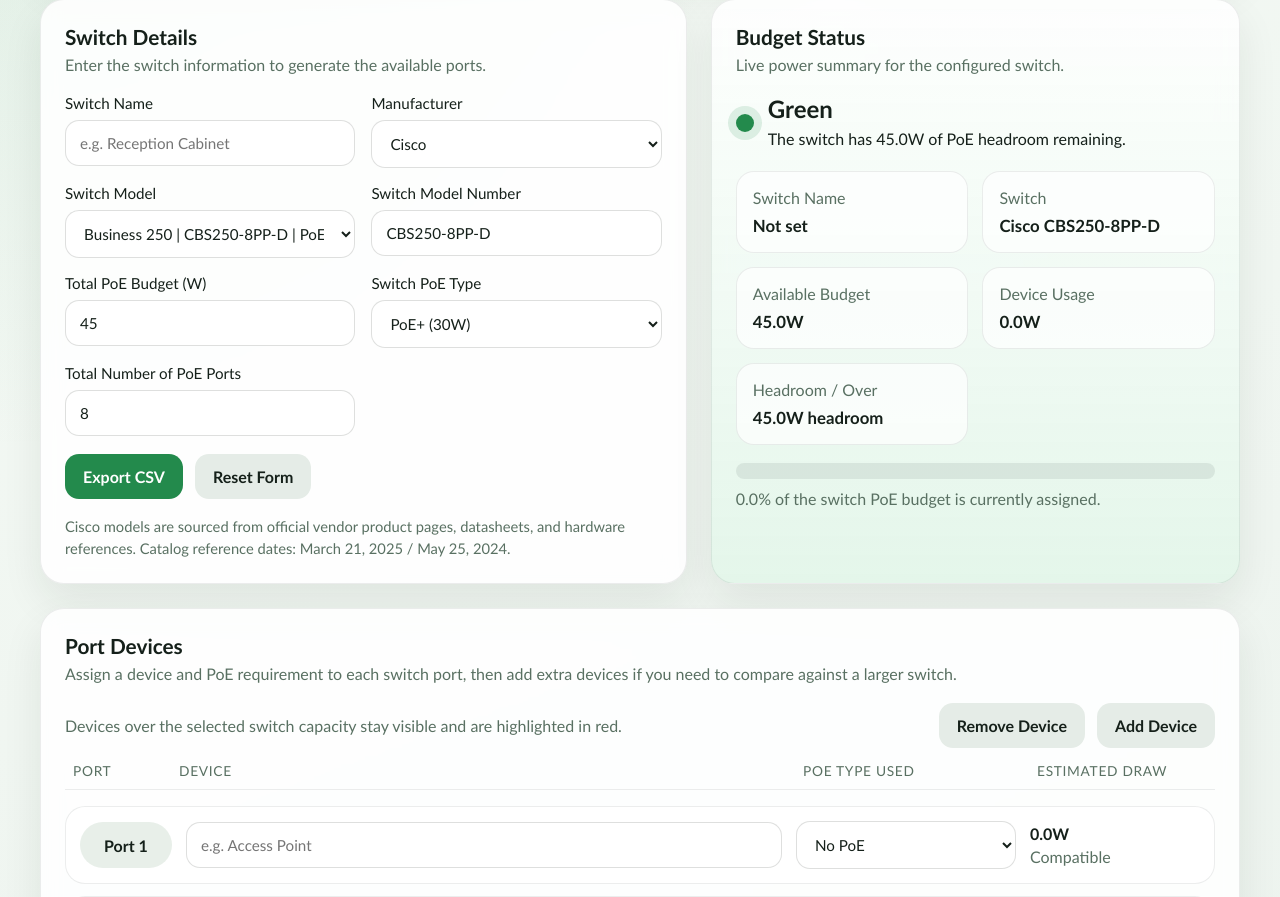
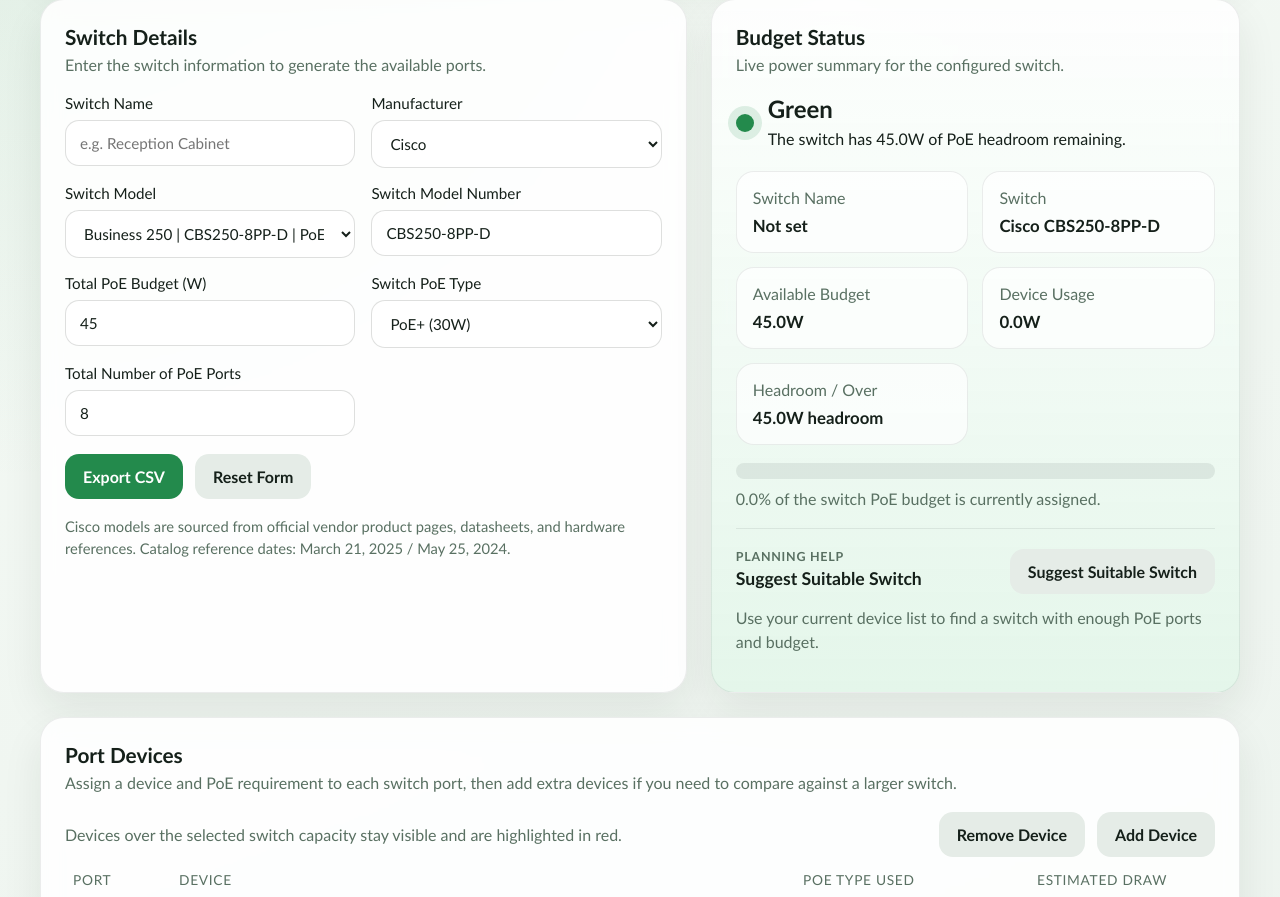
Before and after one commit to AVToolSet/FrontEnd, a Flask app: page /poe-calc in a window 1280 px wide. Shown: the part 328-1225 px from the top of the page. Run offline with Flask 3, Linux system fonts and the light colour scheme.

Commit message:
Add PoE switch suggestion feature

```diff
--- a/static/poe_calc/app.js
+++ b/static/poe_calc/app.js
@@ -185,6 +185,9 @@ const elements = {
   statusDot: document.querySelector("#status-dot"),
   statusLabel: document.querySelector("#status-label"),
   statusMessage: document.querySelector("#status-message"),
+  suggestSwitch: document.querySelector("#suggest-switch"),
+  suggestionSummary: document.querySelector("#suggestion-summary"),
+  suggestionResults: document.querySelector("#suggestion-results"),
   summaryName: document.querySelector("#summary-name"),
   summaryModel: document.querySelector("#summary-model"),
   summaryBudget: document.querySelector("#summary-budget"),
@@ -234,6 +237,15 @@ function csvSafe(value) {
   return `"${text.replaceAll('"', '""')}"`;
 }
 
+function escapeHtml(value) {
+  return String(value ?? "")
+    .replaceAll("&", "&amp;")
+    .replaceAll("<", "&lt;")
+    .replaceAll(">", "&gt;")
+    .replaceAll('"', "&quot;")
+    .replaceAll("'", "&#39;");
+}
+
 function defaultCatalogModelIndex(brand) {
   if (!SWITCH_CATALOG[brand]) {
     return "";
@@ -253,6 +265,152 @@ function downloadCsvInBrowser(fileName, csv) {
   link.click();
   link.remove();
   URL.revokeObjectURL(url);
+}
+
+function getActiveRows() {
+  return [...elements.portsContainer.querySelectorAll(".port-row")].filter((row) => {
+    const deviceName = row.querySelector(".device-name").value.trim();
+    const poeType = row.querySelector(".device-poe-type").value;
+    return deviceName || poeType !== "none";
+  });
+}
+
+function getRequirementsFromRows(rows = getActiveRows()) {
+  return rows.reduce((summary, row) => {
+    const poeType = row.querySelector(".device-poe-type").value;
+    const type = POE_TYPES[poeType];
+
+    return {
+      portCount: summary.portCount + 1,
+      totalWatts: summary.totalWatts + type.watts,
+      highestRank: Math.max(summary.highestRank, type.rank),
+    };
+  }, { portCount: 0, totalWatts: 0, highestRank: 0 });
+}
+
+function buildCatalogCandidates(brandKeys = Object.keys(SWITCH_CATALOG)) {
+  return brandKeys.flatMap((brandKey) => (
+    SWITCH_CATALOG[brandKey].models.map((model) => ({
+      ...model,
+      brandKey,
+      brandLabel: SWITCH_CATALOG[brandKey].label,
+    }))
+  ));
+}
+
+function getSuggestionScope() {
+  if (elements.brand.value !== "custom" && SWITCH_CATALOG[elements.brand.value]) {
+    return {
+      candidates: buildCatalogCandidates([elements.brand.value]),
+      scopeLabel: `within ${SWITCH_CATALOG[elements.brand.value].label}`,
+      fallbackScopeLabel: "across the built-in catalog",
+    };
+  }
+
+  return {
+    candidates: buildCatalogCandidates(),
+    scopeLabel: "across the built-in catalog",
+    fallbackScopeLabel: "across the built-in catalog",
+  };
+}
+
+function getHighestRequirementLabel(highestRank) {
+  return Object.values(POE_TYPES).find((type) => type.rank === highestRank)?.label || "the required PoE type";
+}
+
+function getFallbackSuggestionResult(requirements) {
+  const globalSuggestions = rankSuggestions(buildCatalogCandidates(), requirements);
+
+  return {
+    suggestions: globalSuggestions,
+    scopeLabel: "across the built-in catalog",
+    usedFallback: true,
+  };
+}
+
+function rankSuggestions(candidates, requirements) {
+  return candidates
+    .filter((candidate) => (
+      candidate.poePorts >= requirements.portCount
+      && candidate.poeBudget >= requirements.totalWatts
+      && POE_TYPES[candidate.poeType].rank >= requirements.highestRank
+    ))
+    .sort((left, right) => {
+      const leftPortHeadroom = left.poePorts - requirements.portCount;
+      const rightPortHeadroom = right.poePorts - requirements.portCount;
+
+      if (leftPortHeadroom !== rightPortHeadroom) {
+        return leftPortHeadroom - rightPortHeadroom;
+      }
+
+      const leftBudgetHeadroom = left.poeBudget - requirements.totalWatts;
+      const rightBudgetHeadroom = right.poeBudget - requirements.totalWatts;
+
+      if (leftBudgetHeadroom !== rightBudgetHeadroom) {
+        return leftBudgetHeadroom - rightBudgetHeadroom;
+      }
+
+      return left.model.localeCompare(right.model);
+    });
+}
+
+function renderSuggestions(suggestions, requirements, scopeLabel, usedFallback = false) {
+  if (requirements.portCount === 0) {
+    elements.suggestionSummary.textContent = "Add at least one active device to get a switch recommendation.";
+    elements.suggestionResults.innerHTML = '<div class="suggestion-empty">No active devices to size yet.</div>';
+    return;
+  }
+
+  if (suggestions.length === 0) {
+    elements.suggestionSummary.textContent = `No catalog switch currently matches ${requirements.portCount} active device(s), ${formatWatts(requirements.totalWatts)} of PoE load, and ${getHighestRequirementLabel(requirements.highestRank)}.`;
+    elements.suggestionResults.innerHTML = '<div class="suggestion-empty">Try another manufacturer or reduce the active device load.</div>';
+    return;
+  }
+
+  const topSuggestions = suggestions.slice(0, 3);
+  const fallbackNote = usedFallback ? " Current brand could not meet the requirement, so these results use the full catalog." : "";
+
+  elements.suggestionSummary.textContent = `Best matches ${scopeLabel} for ${requirements.portCount} active device(s) using ${formatWatts(requirements.totalWatts)}.${fallbackNote}`;
+  elements.suggestionResults.innerHTML = topSuggestions
+    .map((suggestion, index) => {
+      const portHeadroom = suggestion.poePorts - requirements.portCount;
+      const budgetHeadroom = suggestion.poeBudget - requirements.totalWatts;
+      const poeTypeLabel = POE_TYPES[suggestion.poeType].label;
+
+      return `
+        <div class="suggestion-item${index === 0 ? " primary" : ""}">
+          <div class="suggestion-topline">
+            <div>
+              <p class="suggestion-title">${escapeHtml(suggestion.brandLabel)} ${escapeHtml(suggestion.model)}</p>
+              <p class="suggestion-meta">${escapeHtml(suggestion.family)} | ${escapeHtml(poeTypeLabel)}</p>
+            </div>
+            <span class="suggestion-chip">${index === 0 ? "Best fit" : "Option " + (index + 1)}</span>
+          </div>
+          <div class="suggestion-stats">
+            <span class="suggestion-stat">${suggestion.poePorts} PoE ports</span>
+            <span class="suggestion-stat">${formatWatts(suggestion.poeBudget)} budget</span>
+            <span class="suggestion-stat">${portHeadroom} spare port${portHeadroom === 1 ? "" : "s"}</span>
+            <span class="suggestion-stat">${formatWatts(budgetHeadroom)} headroom</span>
+          </div>
+          <p class="suggestion-source">Source: ${escapeHtml(suggestion.source)}</p>
+        </div>
+      `;
+    })
+    .join("");
+}
+
+function suggestSuitableSwitch() {
+  const requirements = getRequirementsFromRows();
+  const suggestionScope = getSuggestionScope();
+  const directSuggestions = rankSuggestions(suggestionScope.candidates, requirements);
+
+  if (directSuggestions.length > 0 || suggestionScope.scopeLabel === "across the built-in catalog") {
+    renderSuggestions(directSuggestions, requirements, suggestionScope.scopeLabel);
+    return;
+  }
+
+  const fallbackResult = getFallbackSuggestionResult(requirements);
+  renderSuggestions(fallbackResult.suggestions, requirements, fallbackResult.scopeLabel, fallbackResult.usedFallback);
 }
 
 function createPortRow(index) {
@@ -578,6 +736,8 @@ elements.removeDevice.addEventListener("click", () => {
   updateCalculator();
 });
 
+elements.suggestSwitch.addEventListener("click", suggestSuitableSwitch);
+
 [elements.switchName, elements.model, elements.budget, elements.switchType, elements.portCount].forEach((input) => {
   input.addEventListener("input", updateCalculator);
   input.addEventListener("change", updateCalculator);
--- a/static/poe_calc/styles.css
+++ b/static/poe_calc/styles.css
@@ -76,6 +76,22 @@ input, select { width: 100%; border: 1px solid rgba(21,32,26,0.14); border-radiu
 .meter { overflow: hidden; height: 16px; border-radius: 999px; background: rgba(21,32,26,0.08); }
 .meter-fill { width: 0%; height: 100%; border-radius: inherit; background: var(--green); }
 .meter-text { margin: 10px 0 0; }
+.suggestion-panel { margin-top: 20px; padding-top: 20px; border-top: 1px solid rgba(21,32,26,0.08); }
+.suggestion-header { display: flex; align-items: flex-start; justify-content: space-between; gap: 12px; margin-bottom: 12px; flex-wrap: wrap; }
+.suggestion-eyebrow { margin: 0 0 4px; color: var(--muted); text-transform: uppercase; letter-spacing: 0.06em; font-size: 0.78rem; font-weight: 700; }
+.suggestion-header h3 { margin: 0; font-size: 1.1rem; }
+.suggestion-summary { margin: 0 0 14px; color: var(--muted); line-height: 1.5; }
+.suggestion-results { display: grid; gap: 12px; }
+.suggestion-item { padding: 14px 16px; border-radius: 18px; background: rgba(255,255,255,0.7); border: 1px solid rgba(21,32,26,0.08); }
+.suggestion-item.primary { border-color: rgba(35, 138, 76, 0.22); background: rgba(228, 246, 234, 0.92); }
+.suggestion-topline { display: flex; align-items: flex-start; justify-content: space-between; gap: 12px; }
+.suggestion-title { margin: 0; font-size: 1rem; }
+.suggestion-meta { margin: 6px 0 0; color: var(--muted); line-height: 1.5; }
+.suggestion-chip { display: inline-flex; align-items: center; border-radius: 999px; padding: 6px 10px; background: rgba(21,32,26,0.08); font-size: 0.8rem; font-weight: 700; white-space: nowrap; }
+.suggestion-stats { display: flex; gap: 10px; margin-top: 10px; flex-wrap: wrap; }
+.suggestion-stat { display: inline-flex; align-items: center; border-radius: 999px; padding: 6px 10px; background: rgba(255,255,255,0.9); border: 1px solid rgba(21,32,26,0.08); font-size: 0.84rem; }
+.suggestion-source { margin: 10px 0 0; color: var(--muted); font-size: 0.88rem; line-height: 1.45; }
+.suggestion-empty { padding: 14px 16px; border-radius: 18px; background: rgba(255,255,255,0.65); border: 1px dashed rgba(21,32,26,0.14); color: var(--muted); }
 .ports-header, .port-row { display: grid; grid-template-columns: 92px minmax(180px, 1fr) minmax(180px, 220px) 170px; gap: 14px; align-items: center; }
 .ports-header { padding: 0 8px 10px; border-bottom: 1px solid rgba(21,32,26,0.08); color: var(--muted); font-size: 0.86rem; text-transform: uppercase; letter-spacing: 0.05em; }
 .ports-container { display: grid; gap: 12px; margin-top: 16px; }
--- a/templates/poe_calc/index.html
+++ b/templates/poe_calc/index.html
@@ -114,6 +114,18 @@
 
         <div class="meter"><div id="meter-fill" class="meter-fill"></div></div>
         <p id="meter-text" class="meter-text">0.0% of the switch PoE budget is currently assigned.</p>
+
+        <div class="suggestion-panel">
+          <div class="suggestion-header">
+            <div>
+              <p class="suggestion-eyebrow">Planning Help</p>
+              <h3>Suggest Suitable Switch</h3>
+            </div>
+            <button id="suggest-switch" class="action-button secondary" type="button">Suggest Suitable Switch</button>
+          </div>
+          <p id="suggestion-summary" class="suggestion-summary">Use your current device list to find a switch with enough PoE ports and budget.</p>
+          <div id="suggestion-results" class="suggestion-results"></div>
+        </div>
       </section>
 
       <section class="card ports-card">
```
